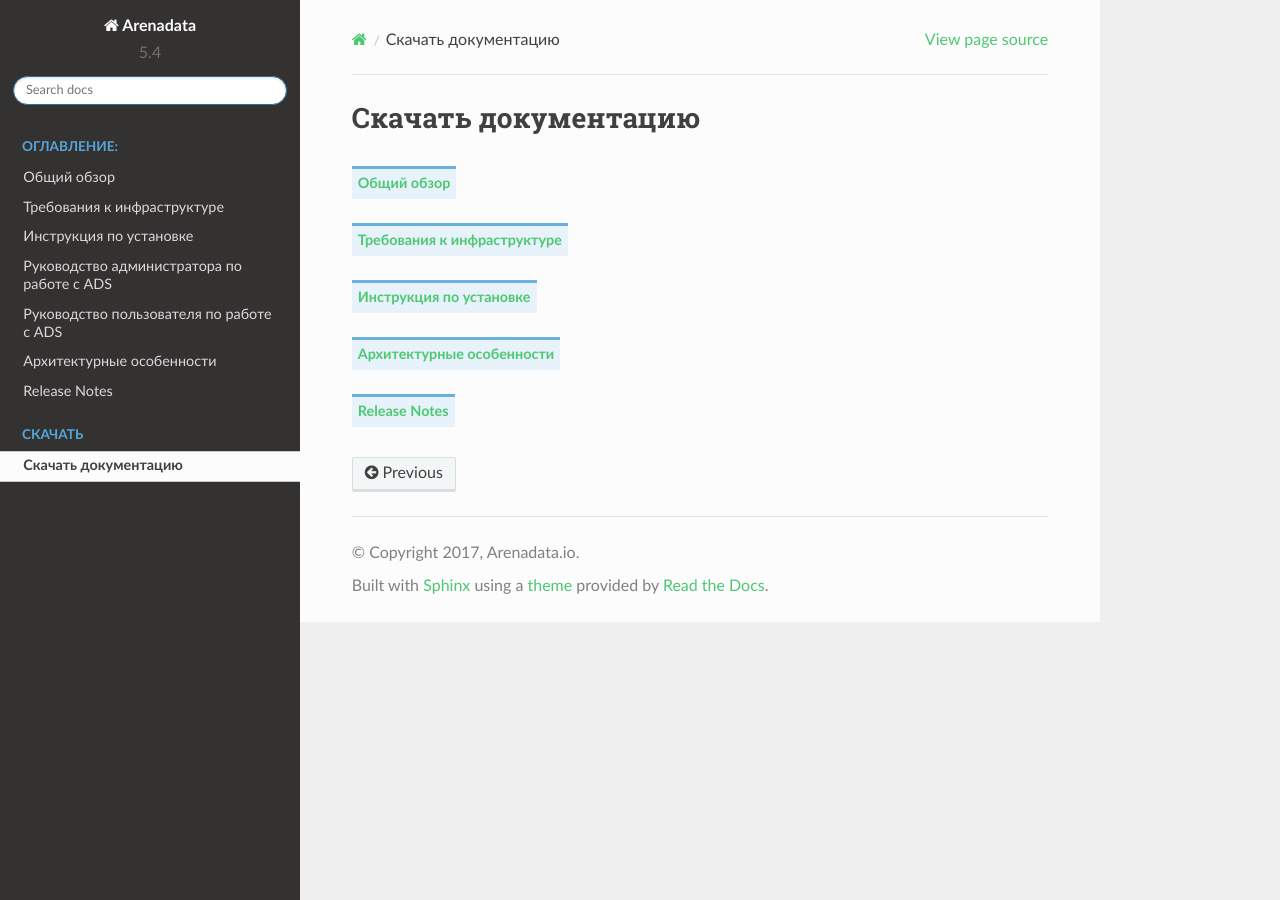
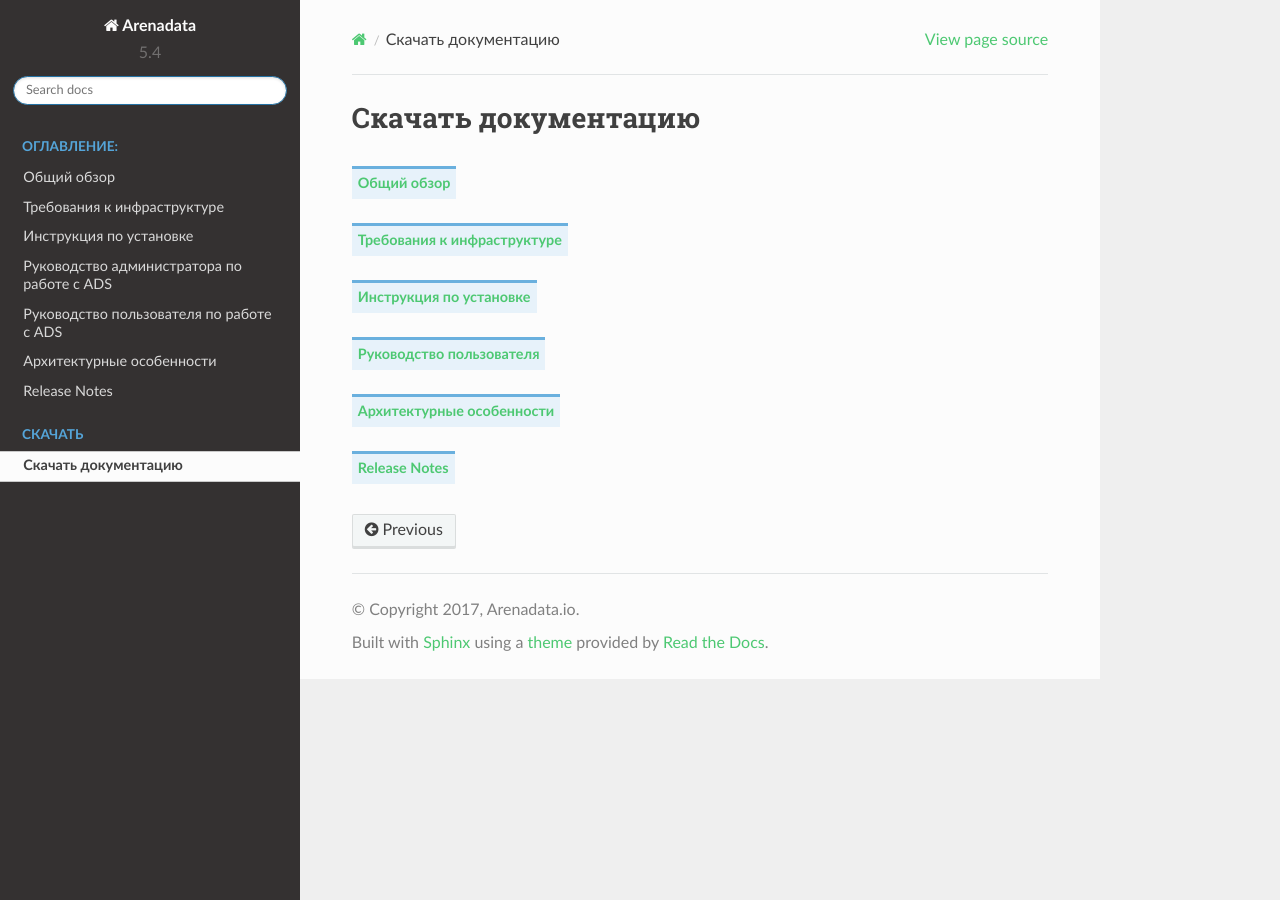
Before and after one commit to arenadata/docs_ads, a Sphinx documentation site: the page built from source/download.rst, in a window 1280 px wide. Built offline with Sphinx 7.4.7 and the Read the Docs theme 2.0.0, drawn with Linux system fonts in a browser that asks for light colours; pages that are not in the unit, such as notebooks, are missing from menus.

Commit message:
Update download.rst

```diff
--- a/source/download.rst
+++ b/source/download.rst
@@ -11,6 +11,9 @@
 `Инструкция по установке`_
  .. _Инструкция по установке: https://storage.googleapis.com/arenadata-repo/docs/ads/pdf/v1.5-RUS/Инструкция%20по%20установке.pdf
 
+`Руководство пользователя`_
+ .. _Руководство пользователя: https://storage.googleapis.com/arenadata-repo/docs/ads/pdf/v1.5-RUS/Руководство%20пользователя.pdf
+
 `Архитектурные особенности`_
  .. _Архитектурные особенности: https://storage.googleapis.com/arenadata-repo/docs/ads/pdf/v1.5-RUS/Архитектурные%20особенности.pdf
 
```
